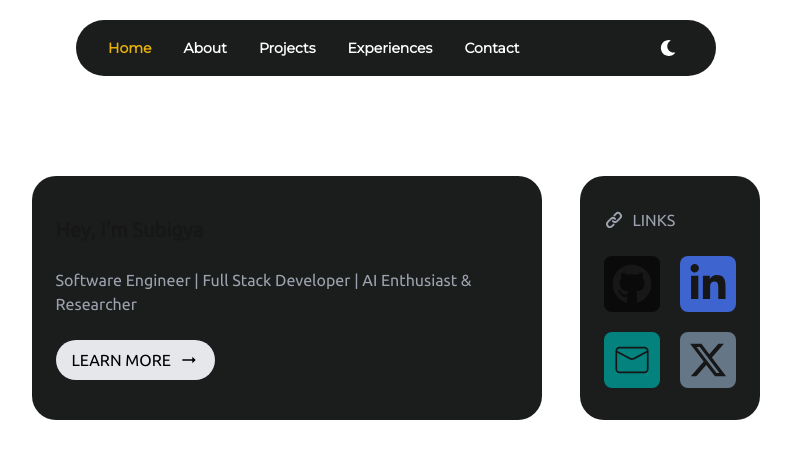
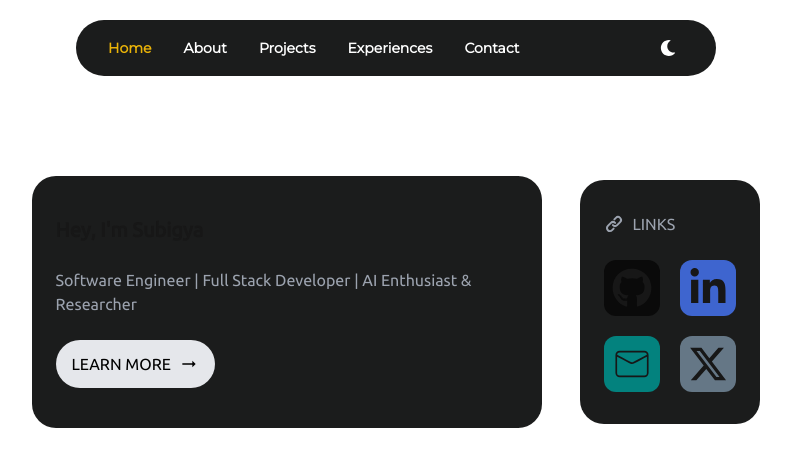
Before and after one commit to subigya-js/subigyasubedi.com.np, a Next.js app: page / in a window 1280 px wide. Shown: the top 466 px of the page, without its empty margins (244-1035 px from the left). Built offline with nearby package versions, Linux system fonts and the light colour scheme.

Commit message:
fix: update padding and border radius for LinksCard component; adjust padding for AboutCard link

```diff
--- a/app/components/AboutCard.tsx
+++ b/app/components/AboutCard.tsx
@@ -7,7 +7,7 @@ const AboutCard = () => {
             <h1 className="font-bold text-xl">Hey, I&apos;m Subigya</h1>
             <p className="text-gray-400 text-md">Software Engineer | Full Stack Developer | AI Enthusiast & Researcher</p>
 
-            <Link href="/about" className="flex items-center gap-2 bg-gray-200 hover:bg-gray-200/80 hover:scale-105 duration-200 w-fit text-black px-4 py-2 rounded-full text-md">LEARN MORE <MdOutlineArrowRightAlt size={20} />
+            <Link href="/about" className="flex items-center gap-2 bg-gray-200 hover:bg-gray-200/80 hover:scale-105 duration-200 w-fit text-black px-4 py-3 rounded-full text-md">LEARN MORE <MdOutlineArrowRightAlt size={20} />
             </Link>
         </div>
     )
--- a/app/components/LinksCard.tsx
+++ b/app/components/LinksCard.tsx
@@ -14,7 +14,7 @@ const LinksCard = () => {
                             href={link.link}
                             target="_blank"
                             rel="noopener noreferrer"
-                            className='hover:opacity-80 transition-colors p-2 rounded-lg'
+                            className='hover:opacity-80 transition-colors p-2 rounded-xl'
                             style={{ backgroundColor: link.color }}
                             title={link.name}
                         >
```
